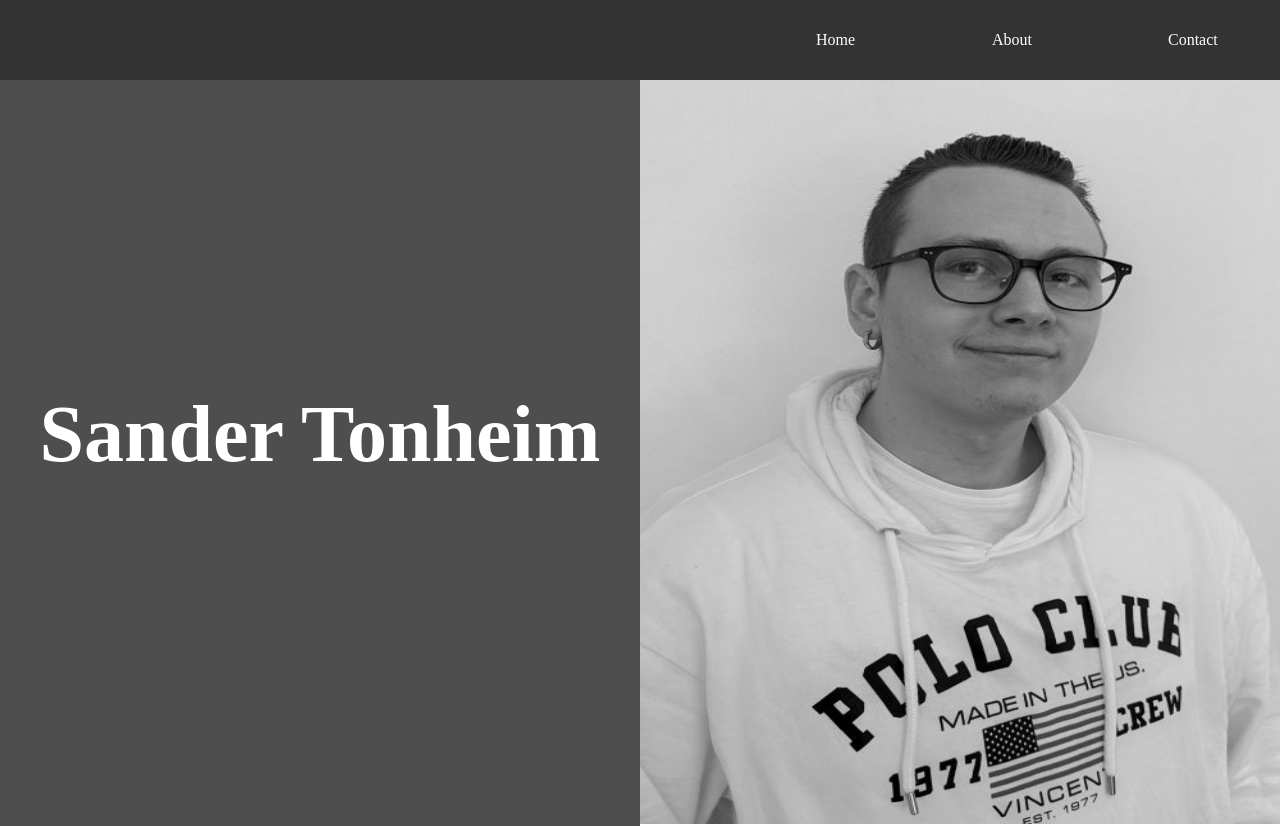
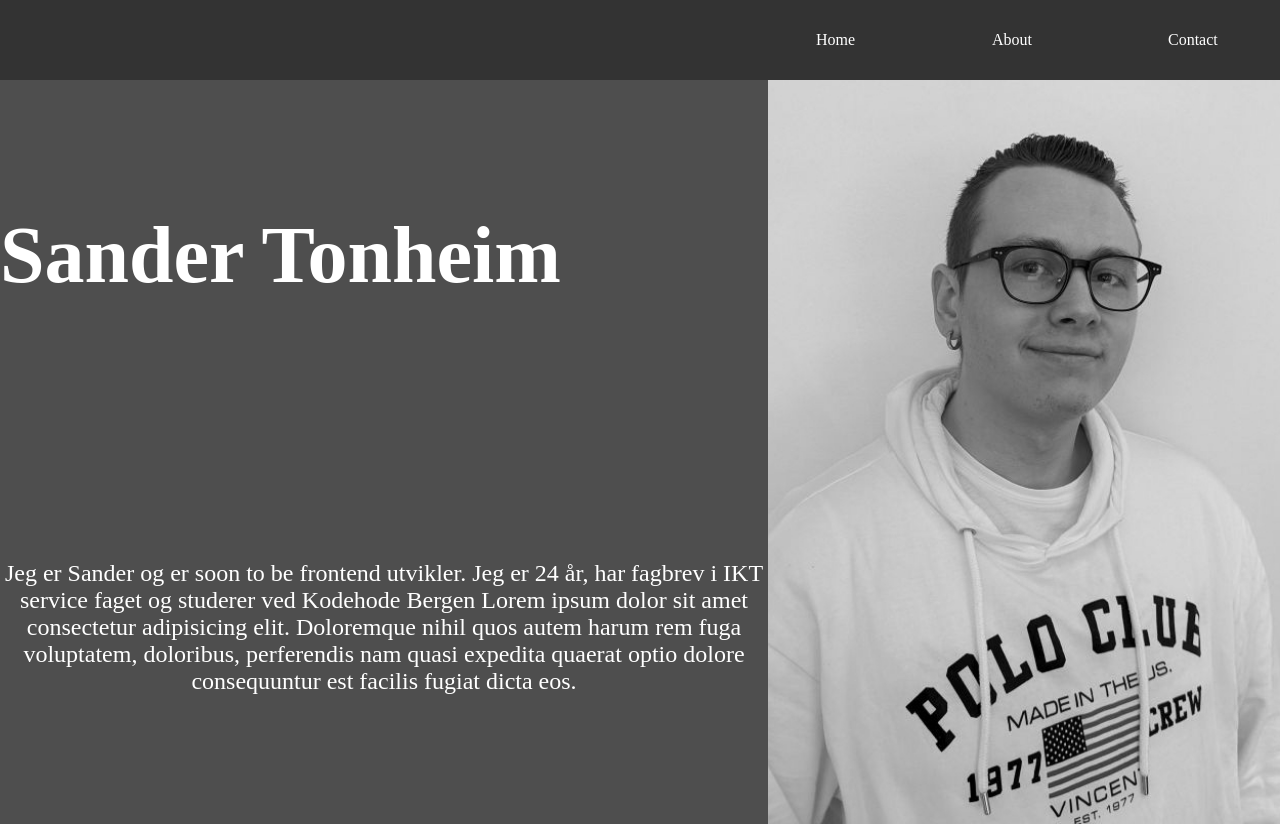
Before and after one commit to SanderTonheim/portfolio, a React (Create React App) app: page / in a window 1280 px wide. Shown: the top 826 px of the page. Built offline with nearby package versions, Linux system fonts and the light colour scheme.

Commit message:
node_modules

```diff
--- a/src/pages/landingpage/Styles.js
+++ b/src/pages/landingpage/Styles.js
@@ -3,25 +3,25 @@ import { heroImg, card } from './Components'
 
 export const StyledContainer = styled.div`
 	width: 100%;
-	height: 100%;
+	height: 10%;
 	margin: 0px;
 `
 
 export const StyledHeroImg = styled(heroImg)`
 	width: 100%;
-	height: 93rem;
+	height: 93vh;
 	display: flex;
 	flex-direction: row-reverse;
 	justify-content: space-between;
 
 	img {
-		min-width: 50%;
+		max-width: 40%;
 		height: 93vh;
 	}
 
 	.HeroText {
-		min-width: 50%;
-		height: auto;
+		max-width: 100%;
+		height: 100%;
 		background-color: #4e4e4e;
 		font-size: x-large;
 		text-align: center;
@@ -30,10 +30,10 @@ export const StyledHeroImg = styled(heroImg)`
 		justify-content: space-around;
 	}
 
-	h1 {
-		color: white;
-	}
-	p {
+	h1, p {
+	display:flex;
+	flex-basis:content;
+
 		color: white;
 	}
 `
@@ -76,6 +76,5 @@ export const StyledCard = styled(card)`
 		max-width: 100%;
 		min-height: 100%;
 		max-height: 100%;
-
 	}
 `
```
